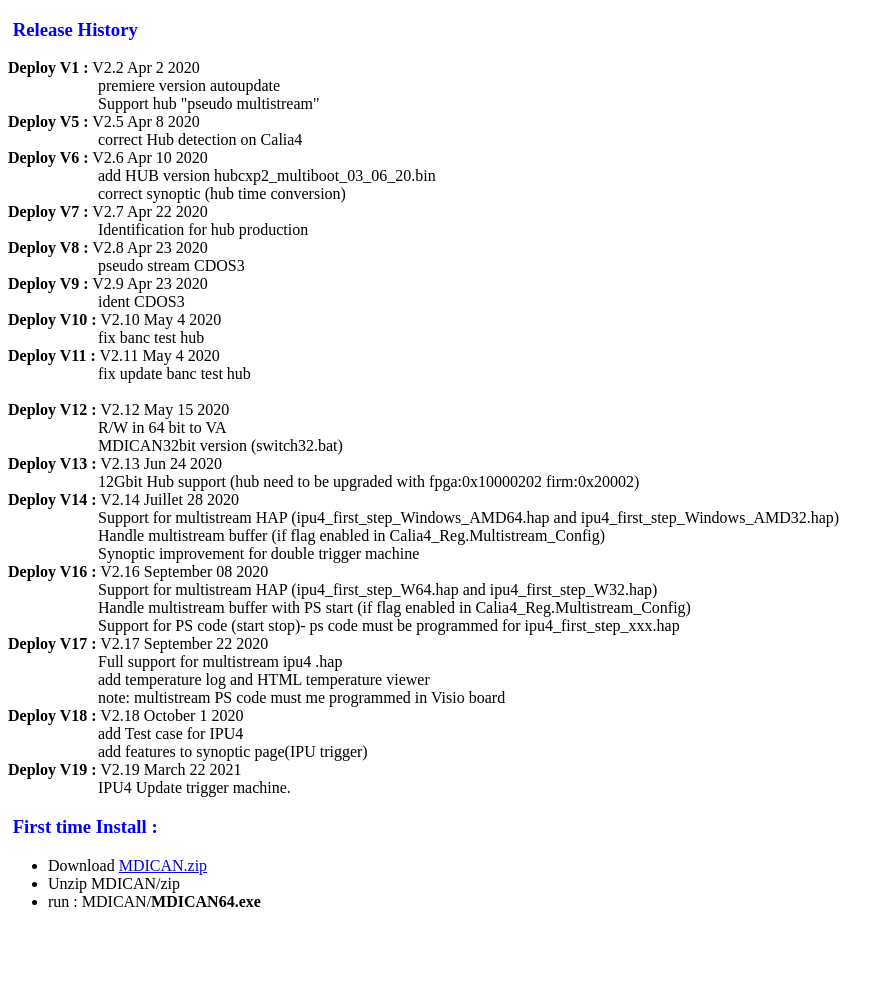
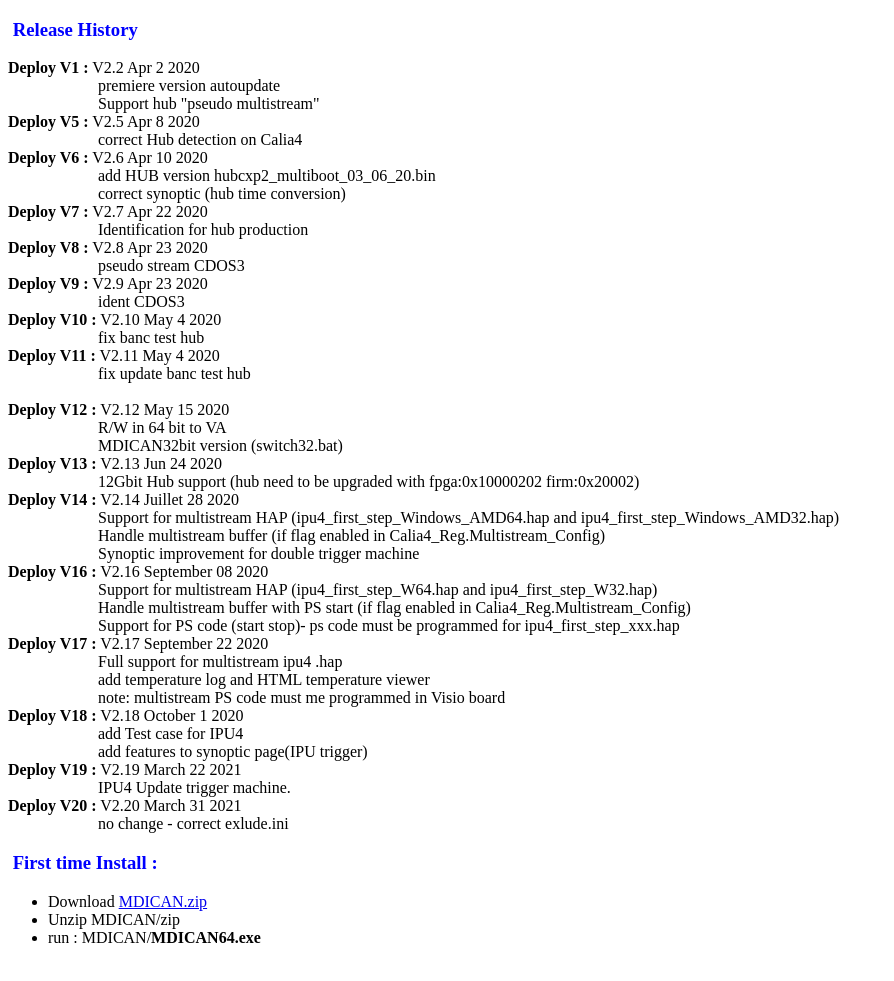
Before and after one commit to xcs400/mdican-update, a website: page index.html in a window 1280 px wide. Shown: the whole page, without its empty margins (0-894 px from the left). Before the commit the page ends 945 px from the top, so only its background shows below. Drawn offline with Linux system fonts and the light colour scheme.

Commit message:
correct exclude.ini (bad camera file name)

```diff
--- a/index.html
+++ b/index.html
@@ -62,6 +62,10 @@
 <div style="padding-left: 90px;">IPU4 Update trigger machine. </div>
 
 
+<div><strong>Deploy V20 :</strong> V2.20 March 31 2021&nbsp;</div>
+<div style="padding-left: 90px;">no change -  correct exlude.ini </div>
+
+
 
 
 
```
Also changed, not shown: 1 other file.
